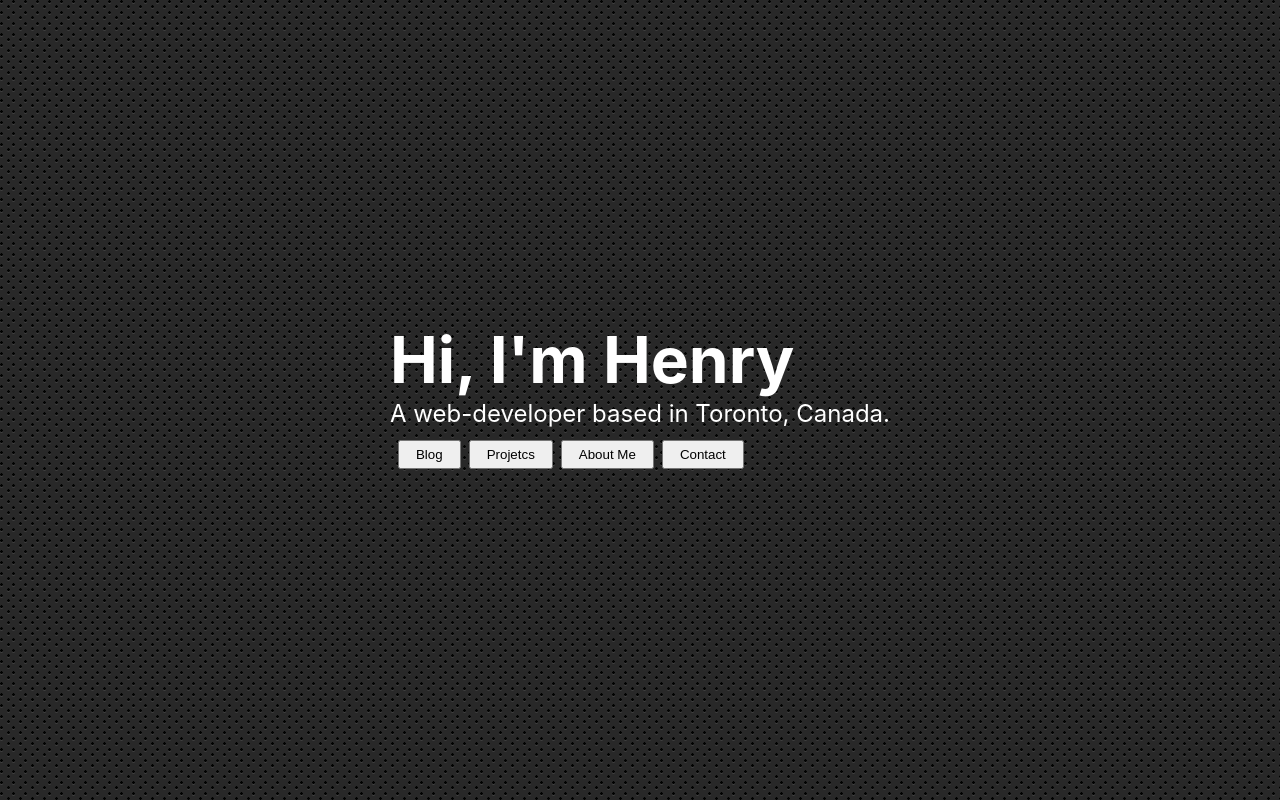
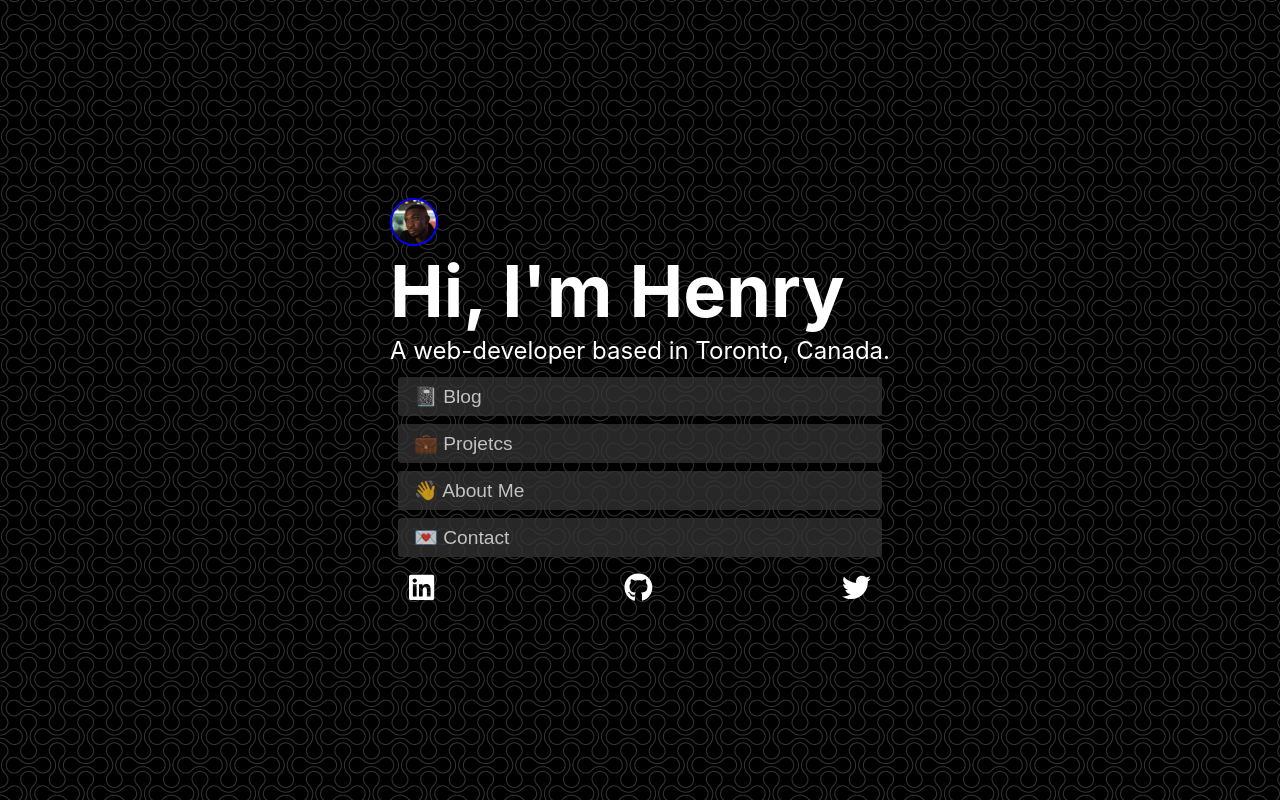
Before and after one commit to ok3dotdev/Projectxyz, a Next.js app: page / in a window 1280 px wide. Built offline with nearby package versions, Linux system fonts and the light colour scheme.

Commit message:
Feat: Finish Home Page

```diff
--- a/components/Banner.js
+++ b/components/Banner.js
@@ -1,10 +1,17 @@
 import Link from "next/link";
 import React from "react";
 import styles from "./Banner.module.css";
+import {
+    faLinkedin,
+    faGithub,
+    faTwitter
+} from "@fortawesome/free-brands-svg-icons";
+import { FontAwesomeIcon } from "@fortawesome/react-fontawesome";
 
 const Banner = () => {
     return (
         <div>
+            <img className={styles.heroImg} src="/assets/banner.jpeg" />
             <h1 className={styles.title}>Hi, I'm Henry</h1>
             <p className={styles.description}>
                 A web-developer based in Toronto, Canada.
@@ -12,22 +19,48 @@ const Banner = () => {
             <div className={styles.button__container}>
                 <Link href="/blog">
                     <a>
-                        <button className={styles.button}>Blog</button>
+                        <button className={styles.button}>📓 Blog</button>
                     </a>
                 </Link>
                 <Link href="/projects">
                     <a>
-                        <button className={styles.button}>Projetcs</button>
+                        <button className={styles.button}>💼 Projetcs</button>
                     </a>
                 </Link>
                 <Link href="/about">
                     <a>
-                        <button className={styles.button}>About Me</button>
+                        <button className={styles.button}>👋 About Me</button>
                     </a>
                 </Link>
                 <Link href="/contact">
                     <a>
-                        <button className={styles.button}>Contact</button>
+                        <button className={styles.button}>💌 Contact</button>
+                    </a>
+                </Link>
+            </div>
+            <div className={styles.icons}>
+                <Link href="/">
+                    <a>
+                        <FontAwesomeIcon
+                            icon={faLinkedin}
+                            style={{ fontSize: "1.8rem" }}
+                        />
+                    </a>
+                </Link>
+                <Link href="/">
+                    <a>
+                        <FontAwesomeIcon
+                            icon={faGithub}
+                            style={{ fontSize: "1.8rem" }}
+                        />
+                    </a>
+                </Link>
+                <Link href="/">
+                    <a>
+                        <FontAwesomeIcon
+                            icon={faTwitter}
+                            style={{ fontSize: "1.8rem" }}
+                        />
                     </a>
                 </Link>
             </div>
--- a/components/Banner.module.css
+++ b/components/Banner.module.css
@@ -12,7 +12,7 @@
 .title {
     margin: 0;
     line-height: 1.15;
-    font-size: 4rem;
+    font-size: clamp(32px, 6vmax, 72px);
     color: white;
 }
 /* .title::before {
@@ -32,9 +32,44 @@
 
 .button__container {
     padding: 0.5rem;
+    display: flex;
+    flex-direction: column;
+    width: 100%;
 }
 
 .button {
     margin-right: 0.5rem;
     padding: 0.32rem 1rem;
+    color: white;
+    background-color: #353434;
+    border: none;
+    border-radius: 0.2rem;
+    cursor: pointer;
+    opacity: 0.75;
+    font-size: 1.2rem;
+    width: 100%;
+    margin-bottom: 0.5rem;
+    text-align: left;
 }
+.heroImg {
+    border-radius: 50%;
+    width: 3rem;
+    border: 2px solid blue;
+}
+.icons {
+    padding: 0 1.2rem;
+    width: 100%;
+    display: flex;
+    justify-content: space-between;
+    color: white;
+}
+
+@media (min-width: 1200px) {
+    .button {
+        margin-bottom: 0.5rem;
+        padding: 0.5rem 1rem;
+        text-align: left;
+    }
+    .icon {
+    }
+}
--- a/styles/Home.module.css
+++ b/styles/Home.module.css
@@ -1,6 +1,6 @@
 .container {
-    padding: 0 2rem;
-    background: url("../public/assets/carbon_fibre.png");
+    padding: 0 1rem;
+    background: url("../public/assets/background.png");
 }
 
 .main {
```
Also changed, not shown: pages/_app.js (+4 -3 lines), public/assets/background.png (added), public/assets/banner.jpeg (added).
